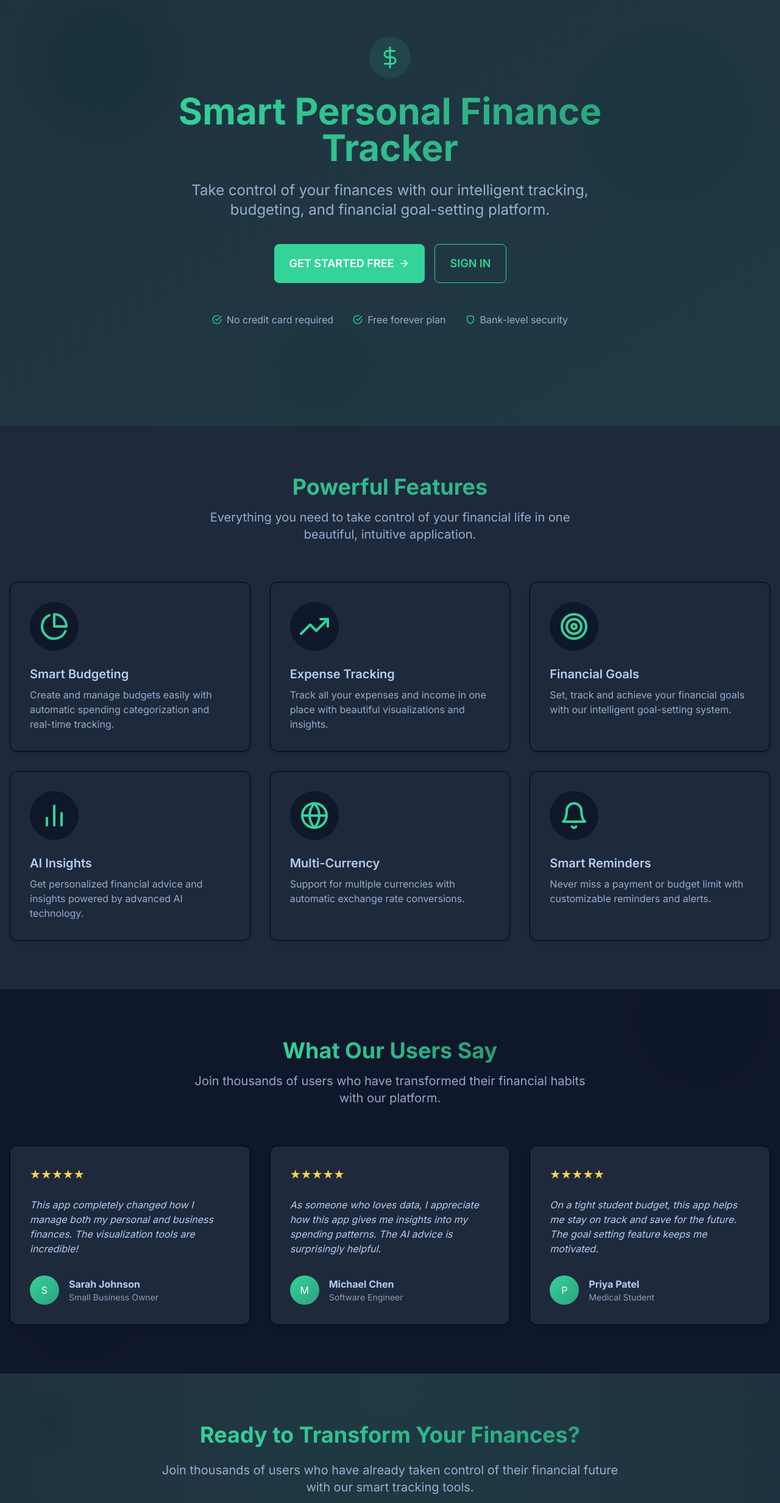
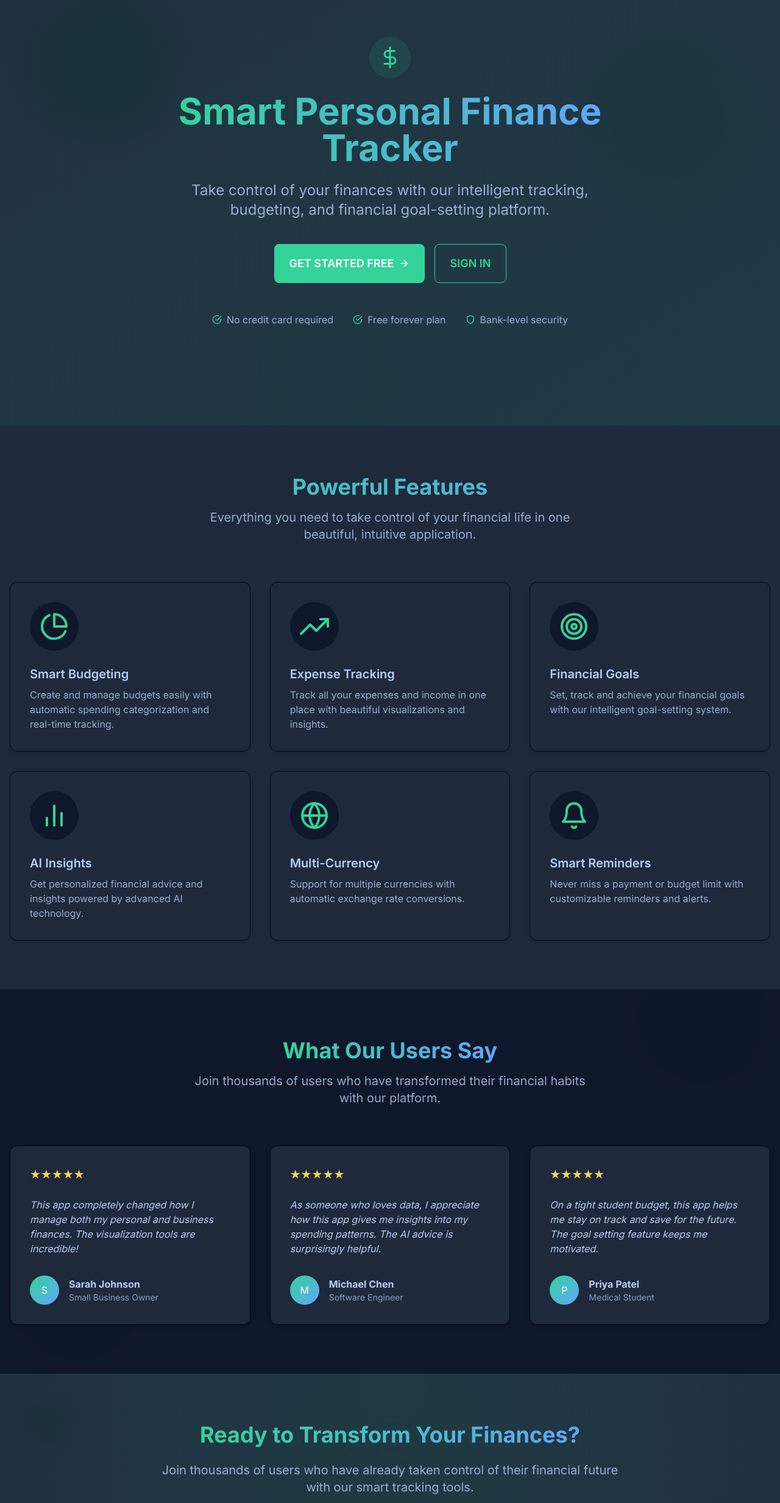
Before and after one commit to Derric01/Finance_Tracker_frontend, a Next.js app: page / in a window 1280 px wide. Shown: the part 102-2566 px from the top of the page at 61% size. Built offline with nearby package versions, Linux system fonts and the light colour scheme.

Commit message:
blue-green

```diff
--- a/pages/index.js
+++ b/pages/index.js
@@ -118,7 +118,7 @@ export default function Home() {
             <div className="flex justify-center mb-6">
               <div className="rounded-full bg-primary/10 p-4 hover:shadow-primary/20 hover:shadow-lg transition-all duration-300 hover:scale-110">
                 <FiDollarSign className="text-4xl text-primary" />              </div>
-            </div>            <h1 className="text-5xl md:text-6xl font-bold mb-6 bg-gradient-to-r from-primary to-primary/70 text-transparent bg-clip-text transition-all duration-700 hover:scale-[1.02]">
+            </div>            <h1 className="text-5xl md:text-6xl font-bold mb-6 bg-gradient-to-r from-primary to-secondary text-transparent bg-clip-text transition-all duration-700 hover:scale-[1.02]">
               Smart Personal Finance Tracker
             </h1>
             <p className="text-xl md:text-2xl mb-10 text-base-content opacity-80 transition-all duration-700">
@@ -156,7 +156,7 @@ export default function Home() {
       <div className="py-20 px-4 bg-base-100">
         <div className="container mx-auto">
           <div className="text-center mb-16">
-            <h2 className="text-4xl font-bold mb-4 bg-gradient-to-r from-primary to-primary/70 text-transparent bg-clip-text">Powerful Features</h2>
+            <h2 className="text-4xl font-bold mb-4 bg-gradient-to-r from-primary to-secondary text-transparent bg-clip-text">Powerful Features</h2>
             <p className="text-xl text-base-content opacity-80 max-w-2xl mx-auto">
               Everything you need to take control of your financial life in one beautiful, intuitive application.
             </p>
@@ -182,7 +182,7 @@ export default function Home() {
 
         <div className="container mx-auto relative z-10">
           <div className="text-center mb-16">
-            <h2 className="text-4xl font-bold mb-4 bg-gradient-to-r from-primary to-primary/70 text-transparent bg-clip-text inline-block">What Our Users Say</h2>
+            <h2 className="text-4xl font-bold mb-4 bg-gradient-to-r from-primary to-secondary text-transparent bg-clip-text inline-block">What Our Users Say</h2>
             <p className="text-xl text-base-content opacity-80 max-w-2xl mx-auto">
               Join thousands of users who have transformed their financial habits with our platform.
             </p>
@@ -198,7 +198,7 @@ export default function Home() {
                   </div>
                   <p className="mb-6 italic text-base-content">{testimonial.comment}</p>
                   <div className="flex items-center">
-                    <div className="avatar placeholder mr-4">                      <div className="bg-gradient-to-br from-primary to-primary/70 text-white rounded-full w-12 hover:shadow-lg transition-all duration-300 hover:scale-110">
+                    <div className="avatar placeholder mr-4">                      <div className="bg-gradient-to-br from-primary to-secondary text-white rounded-full w-12 hover:shadow-lg transition-all duration-300 hover:scale-110">
                         <span>{testimonial.name.charAt(0)}</span>
                       </div>
                     </div>
@@ -219,7 +219,7 @@ export default function Home() {
         <div className="absolute top-1/2 left-1/2 transform -translate-x-1/2 -translate-y-1/2 w-96 h-96 bg-primary/10 rounded-full mix-blend-multiply filter blur-3xl"></div>
 
         <div className="container mx-auto text-center max-w-3xl relative z-10">
-          <h2 className="text-4xl font-bold mb-6 bg-gradient-to-r from-primary to-primary/70 text-transparent bg-clip-text inline-block">Ready to Transform Your Finances?</h2>
+          <h2 className="text-4xl font-bold mb-6 bg-gradient-to-r from-primary to-secondary text-transparent bg-clip-text inline-block">Ready to Transform Your Finances?</h2>
           <p className="text-xl mb-10 text-base-content opacity-80">
             Join thousands of users who have already taken control of their financial future with our smart tracking tools.
           </p>
```
